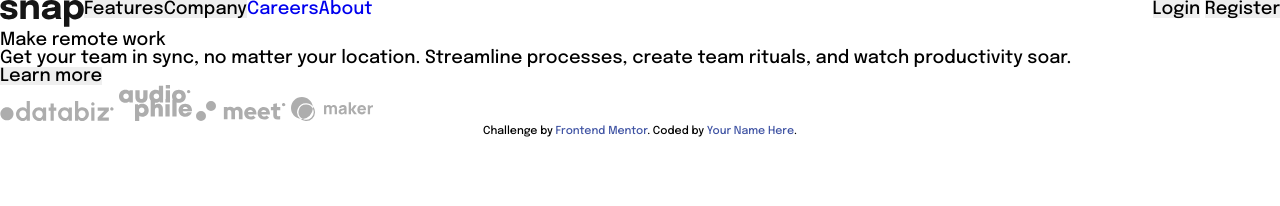
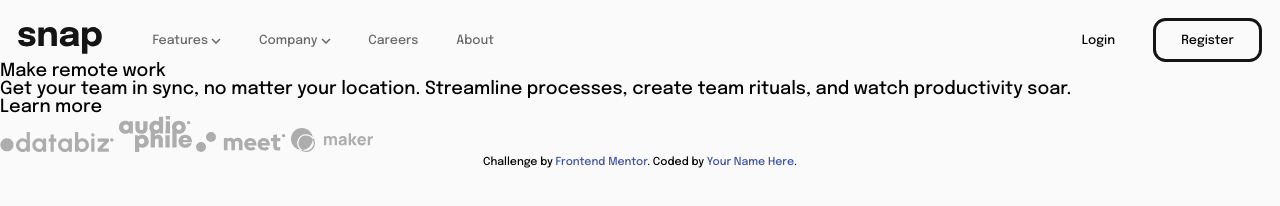
Before and after one commit to Couch-Tyrant/Intro-section-with-dropdown-navigation, a plain HTML site: page index.html in a window 1280 px wide. Drawn offline with Linux system fonts and the light colour scheme.

Commit message:
Add CSS style to top navigation bar

```diff
--- a/index.html
+++ b/index.html
@@ -16,13 +16,13 @@
 </head>
 <body>
 
-<header class="header">
+<header>
   <nav class="header-nav">
     <div class="page-nav">
-    <a href="#" class="logo"><img src="./images/logo.svg" alt="" srcset=""></a>
+      <a href="#" class="logo"><img src="./images/logo.svg" alt="" srcset=""></a>
       <div class="dropdown-features">
         <button class="dropdown-features-btn" type="submit">
-          Features
+          Features <img src="./images/icon-arrow-down.svg" alt="" srcset="">
         </button>
         <div class="dropdown-features-content">
           <a href="#">Todo List</a>
@@ -33,7 +33,7 @@
       </div>
       <div class="dropdown-company">
         <button class="dropdown-company-btn" type="submit">
-          Company
+          Company <img src="./images/icon-arrow-down.svg" alt="" srcset="">
         </button>
         <div class="dropdown-company-content">
           <a href="#">History</a>
@@ -46,8 +46,8 @@
     </div>
 
     <div class="login-register">
-      <button type="submit">Login</button>
-      <button type="submit">Register</button>
+      <button type="submit" class="login">Login</button>
+      <button type="submit" class="register">Register</button>
     </div>
   </nav>
 </header>
--- a/style.css
+++ b/style.css
@@ -16,7 +16,7 @@
 body{
     font-family: 'Epilogue', sans-serif;
     font-size: 18px;
-
+    background-color: var(--almost-white);
     display: grid;
     grid-area:
         "header header"
@@ -25,28 +25,63 @@ body{
 }
 button{
     border:none;
+    text-align: center;
+    text-decoration: none;
+    display: inline-block;
     font-size: inherit;
     font-family: inherit;
+    cursor: pointer;
+    background-color: var(--almost-white);
+    font-weight: inherit;
+    color: inherit;
 }
 a{
     text-decoration: none;
 }
-/* TODO */
-.header{
-    /* grid-area: "header"; */
+header{
+    margin-top: 1em;
+    margin-left: 1em;
+    margin-right: 1em;
+    /* font-weight: 700; */
 }
 .header-nav{
     display: flex;
     flex-direction: row;
     justify-content: space-between;
+    /* align-items: baseline; */
+    align-items: center;
+    font-size: 0.7em;
+}
 
+.logo{
+    padding-right: 1em;
+}
+.logo img{
+    display: block;
 }
 .page-nav{
     display: flex;
     flex-direction: row;
+    /* width: 35%; */
+    justify-content: space-between;
+    align-items: center;
+    column-gap: 3em;
+}
+.page-nav > *{
+    color: var(--medium-gray);
+}
+.page-nav > *:hover{
+    color: var(--almost-black);
 }
 .login-register{
-
+    display: flex;
+    column-gap: 3em;
+}
+.register{
+    padding: 1em 2em;
+    border-color: var(--almost-black);
+    border-style: solid;
+    border-radius: 1em;
 }
 
 .dropdown-features-content{
```
Also changed, not shown: 1 other file.
